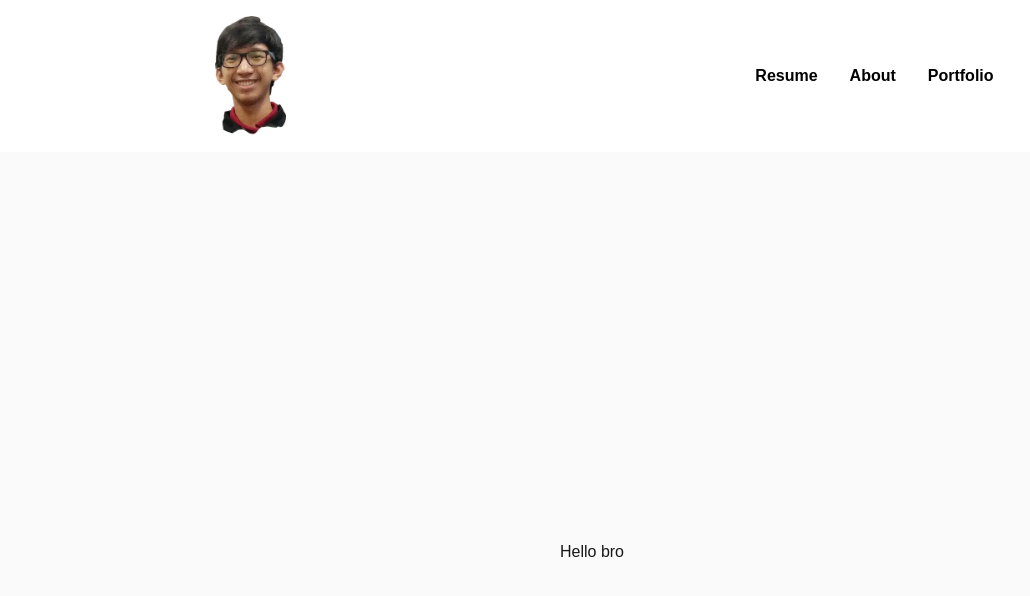
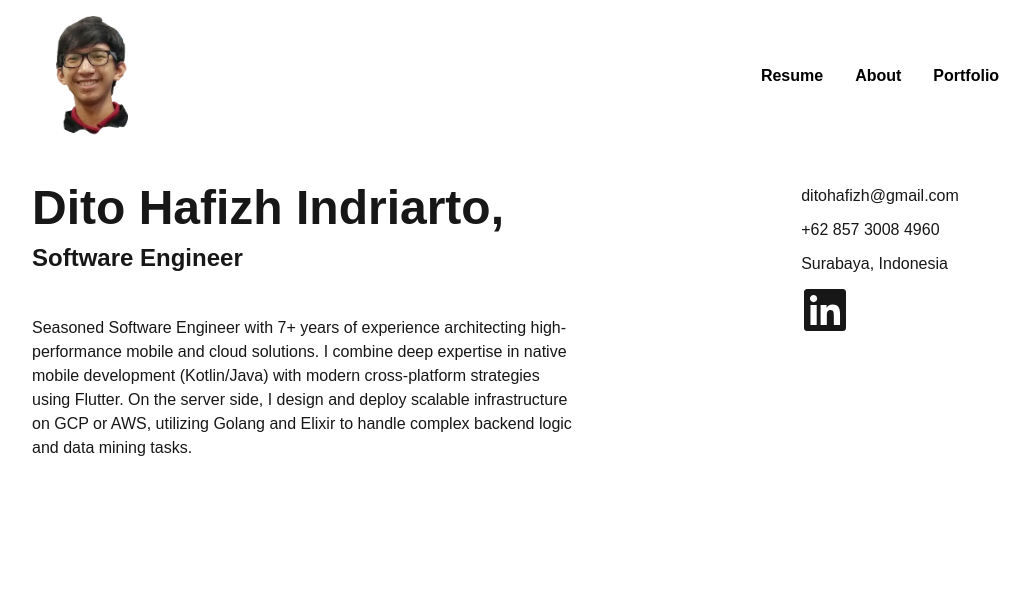
Before and after one commit to dito-hafizh/dito-hafizh.github.io, a Next.js app: page / in a window 1280 px wide. Shown: the top 596 px of the page, without its empty margins (48-1078 px from the left). Built offline with nearby package versions, Linux system fonts and the light colour scheme.

Commit message:
Added about me page

```diff
--- a/app/globals.css
+++ b/app/globals.css
@@ -8,6 +8,9 @@
 @theme {
   --spacing-mobile: 0.5rem;
   --spacing-desktop: 1rem;
+  --spacing-section: 2rem;
+
+  --spacing-content: 10px;
 
   --color-background: var(--background);
   --color-foreground: var(--foreground);
--- a/app/layout.tsx
+++ b/app/layout.tsx
@@ -23,12 +23,20 @@ export default function RootLayout({
 }>) {
   return (
     <html lang="en">
-      <body className={`${inter.variable} antialiased`}>
-        <div className='flex flex-row justify-around items-center p-desktop'>
-          <ProfilePic />
-          <Navbar />
+      <body
+        className={`${inter.variable} items-center justify-center antialiased`}
+      >
+        <div className="mx-auto w-9/10">
+          <div className="p-desktop gap-section flex flex-row items-center justify-center">
+            <div className="flex basis-1/2 items-center justify-start">
+              <ProfilePic />
+            </div>
+            <div className="flex basis-1/2 items-center justify-center">
+              <Navbar />
+            </div>
+          </div>
+          {children}
         </div>
-        {children}
       </body>
     </html>
   );
--- a/app/page.tsx
+++ b/app/page.tsx
@@ -1,7 +1,15 @@
+import About from '@/sections/about';
+
 export default function Home() {
+  const sections = [About];
+
   return (
-    <div className="flex min-h-screen items-center justify-center bg-zinc-50 font-sans dark:bg-black">
-      <div>Hello bro</div>
+    <div className="flex flex-col items-start justify-center">
+      {sections.map((SectionComponent, index) => (
+        <div key={index} className="p-desktop py-section w-full">
+          <SectionComponent />
+        </div>
+      ))}
     </div>
   );
 }
--- /dev/null
+++ b/app/sections/about.tsx
@@ -0,0 +1,28 @@
+'use client';
+
+import { FaLinkedin } from "react-icons/fa";
+
+export default function About() {
+    return (
+    <div className="flex flex-row justify-center items-start gap-section">
+        <div className="flex flex-col basis-1/2 gap-content">
+            <h1 className="font-bold text-5xl">Dito Hafizh Indriarto,</h1>
+            <h1 className="font-bold text-2xl">Software Engineer</h1>
+            <h1 className="pt-section">
+                Seasoned Software Engineer with 7+ years of experience architecting high-performance mobile and cloud solutions.
+                I combine deep expertise in native mobile development (Kotlin/Java) with modern cross-platform strategies using Flutter.
+                On the server side, I design and deploy scalable infrastructure on GCP or AWS,
+                utilizing Golang and Elixir to handle complex backend logic and data mining tasks.
+            </h1>
+        </div>
+        <div className="flex flex-col basis-1/2 items-center">
+            <div className="flex flex-col items-start gap-content">
+                <h1 className="text-1xl">ditohafizh@gmail.com</h1>
+                <h1 className="text-1xl">+62 857 3008 4960</h1>
+                <h1 className="text-1xl">Surabaya, Indonesia</h1>
+                <FaLinkedin className="text-5xl" />
+            </div>
+        </div>
+    </div>
+    );
+}
--- a/package.json
+++ b/package.json
@@ -13,7 +13,8 @@
   "dependencies": {
     "next": "16.0.5",
     "react": "19.2.0",
-    "react-dom": "19.2.0"
+    "react-dom": "19.2.0",
+    "react-icons": "^5.5.0"
   },
   "devDependencies": {
     "@tailwindcss/postcss": "^4",
```
Also changed, not shown: 1 other file (tests, documents, lock files or other folders).
